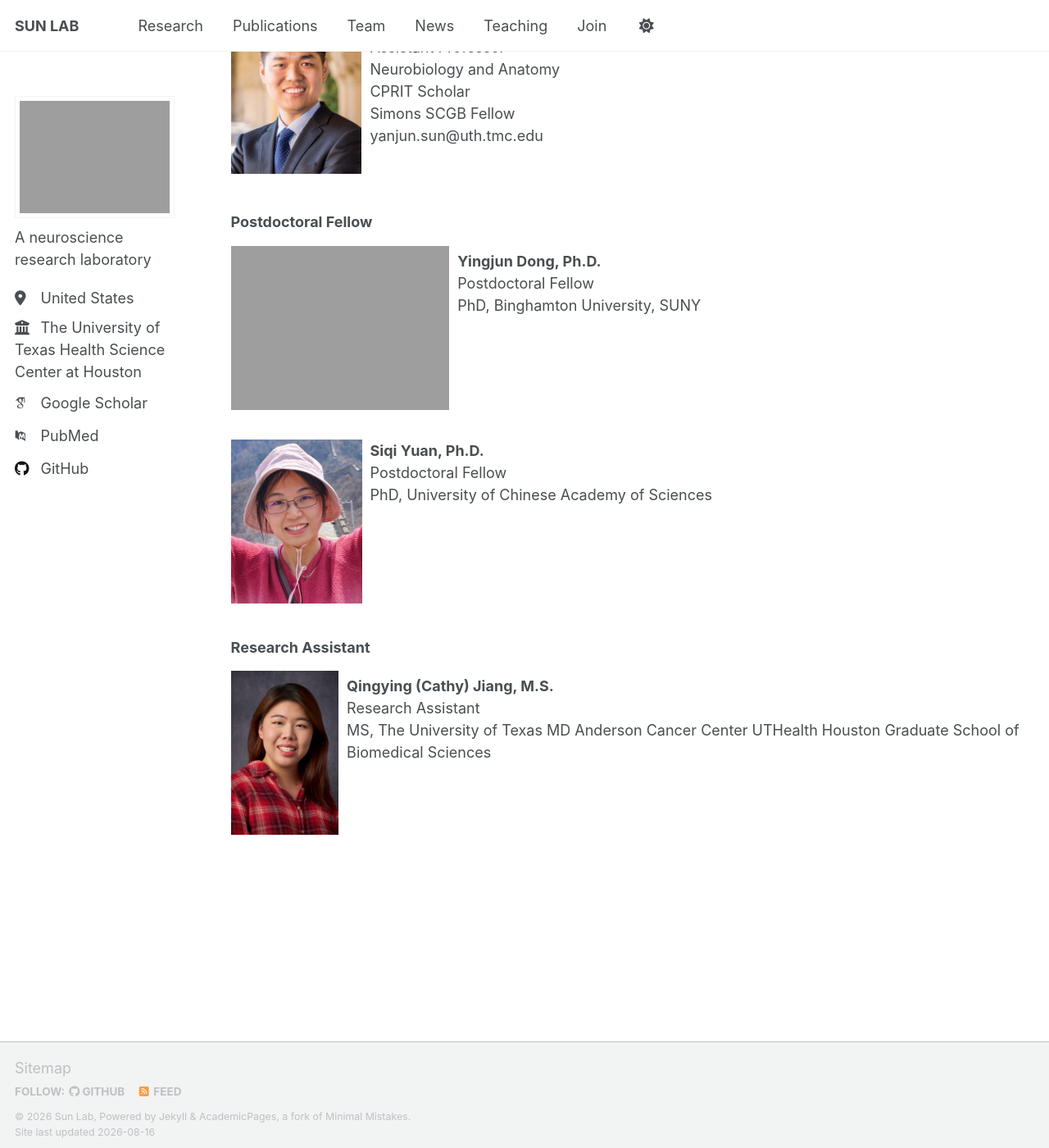
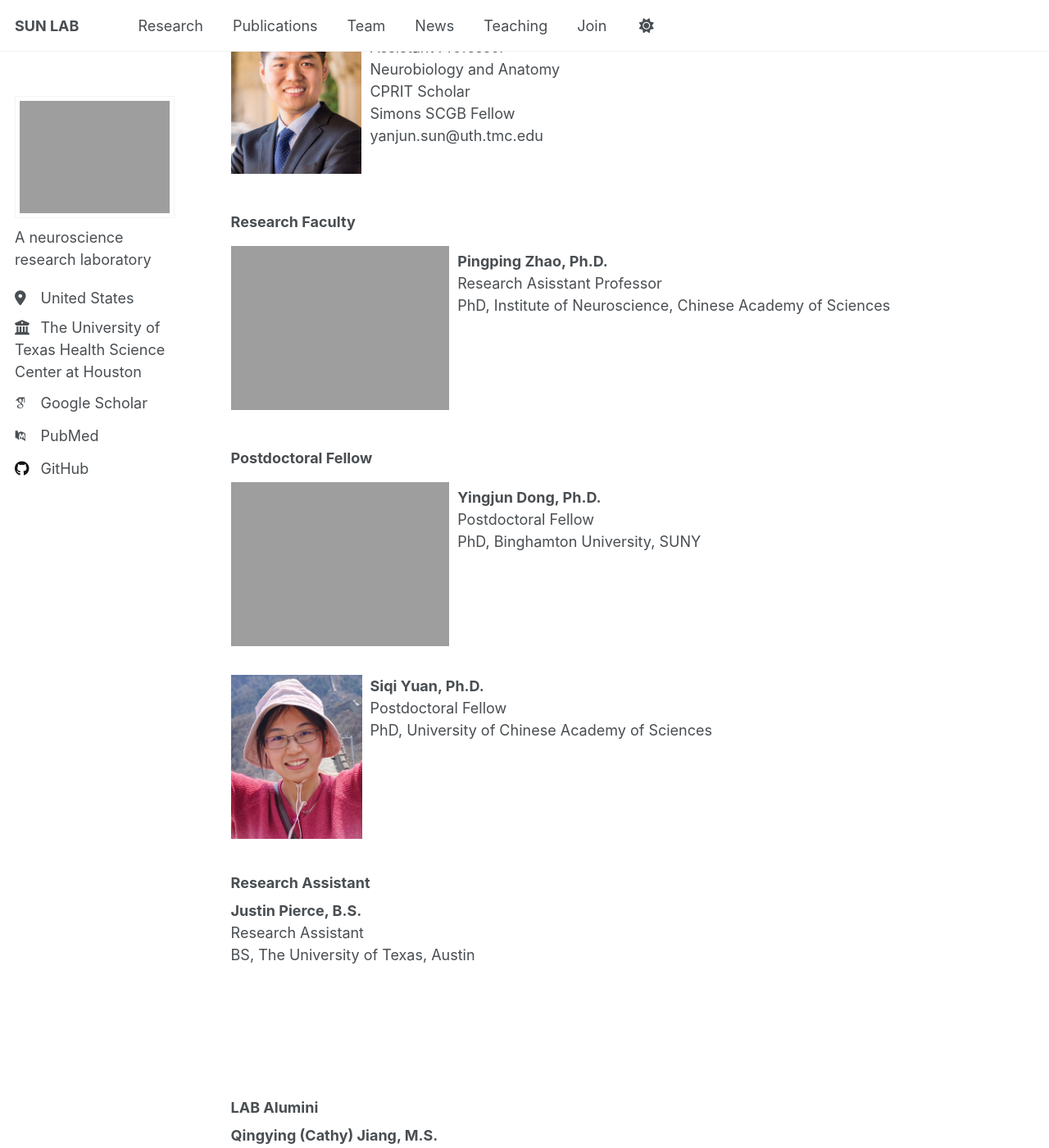
Before and after one commit to suny-lab/suny-lab.github.io, a Jekyll site: the page built from _pages/team.md, in a window 1280 px wide and 1400 px high, scrolled down 191 px. Shown: the whole window at 82% size. Built offline with Jekyll 4.4.1, drawn with Linux system fonts in a browser that asks for light colours; some web fonts are replaced; a script that is not in the unit is left out; some of the changed text lies outside the part shown.

Commit message:
update Aug 2026

```diff
--- a/_pages/team.md
+++ b/_pages/team.md
@@ -21,6 +21,17 @@ yanjun.sun@uth.tmc.edu<br>
 </div>
 <br>
 
+### Research Faculty
+
+![]({{ site.url }}{{ site.baseurl }}/images/team/Pingping_crop2.jpg){: style="height: 200px; float: left; margin-right: 10px" }
+
+<div style="line-height: 1.5">
+<strong>Pingping Zhao, Ph.D.</strong><br>
+Research Asisstant Professor<br>
+PhD, Institute of Neuroscience, Chinese Academy of Sciences <br>
+</div>
+<br><br><br><br>
+
 ### Postdoctoral Fellow
 
 ![]({{ site.url }}{{ site.baseurl }}/images/team/Yingjun_crop2.jpg){: style="height: 200px; float: left; margin-right: 10px" }
@@ -43,11 +54,19 @@ PhD, University of Chinese Academy of Sciences <br>
 
 ### Research Assistant
 
-![]({{ site.url }}{{ site.baseurl }}/images/team/CathyJiang.jpg){: style="height: 200px; float: left; margin-right: 10px" }
+<div style="line-height: 1.5">
+<strong>Justin Pierce, B.S.</strong><br>
+Research Assistant<br>
+BS, The University of Texas, Austin <br>
+</div>
+<br><br><br><br>
+
+### LAB Alumini
 
 <div style="line-height: 1.5">
 <strong>Qingying (Cathy) Jiang, M.S.</strong><br>
-Research Assistant<br>
 MS, The University of Texas MD Anderson Cancer Center UTHealth Houston Graduate School of Biomedical Sciences <br>
+Position in the lab: Research Assistant <br>
+Current Position: Business Analyst at Ministry of Health (Ontario)
 </div>
 <br>
```
Also changed, not shown: _pages/about.md (+4 -8 lines), _pages/news.md (+7 -0 lines), _pages/publications.md (+4 -0 lines), images/team/Headshot_Yanjun.jpg (added), 3 other files.
